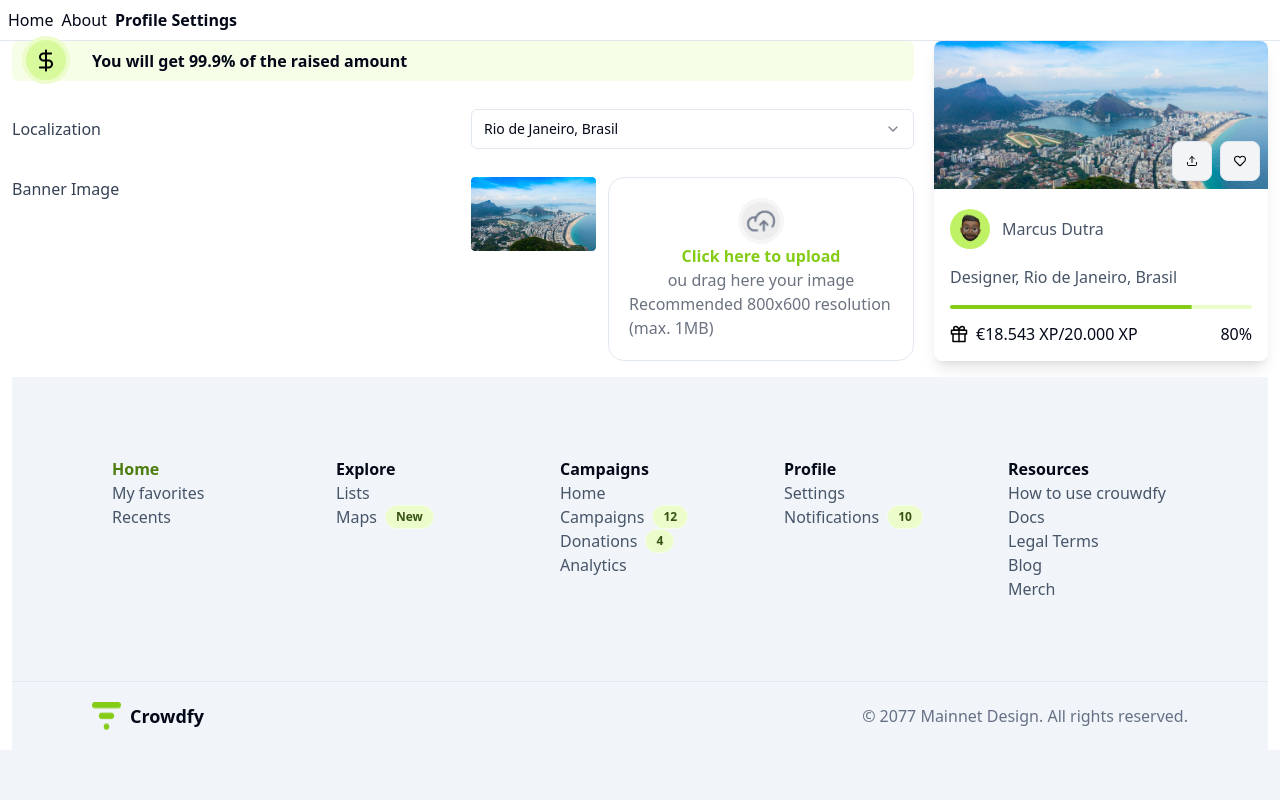
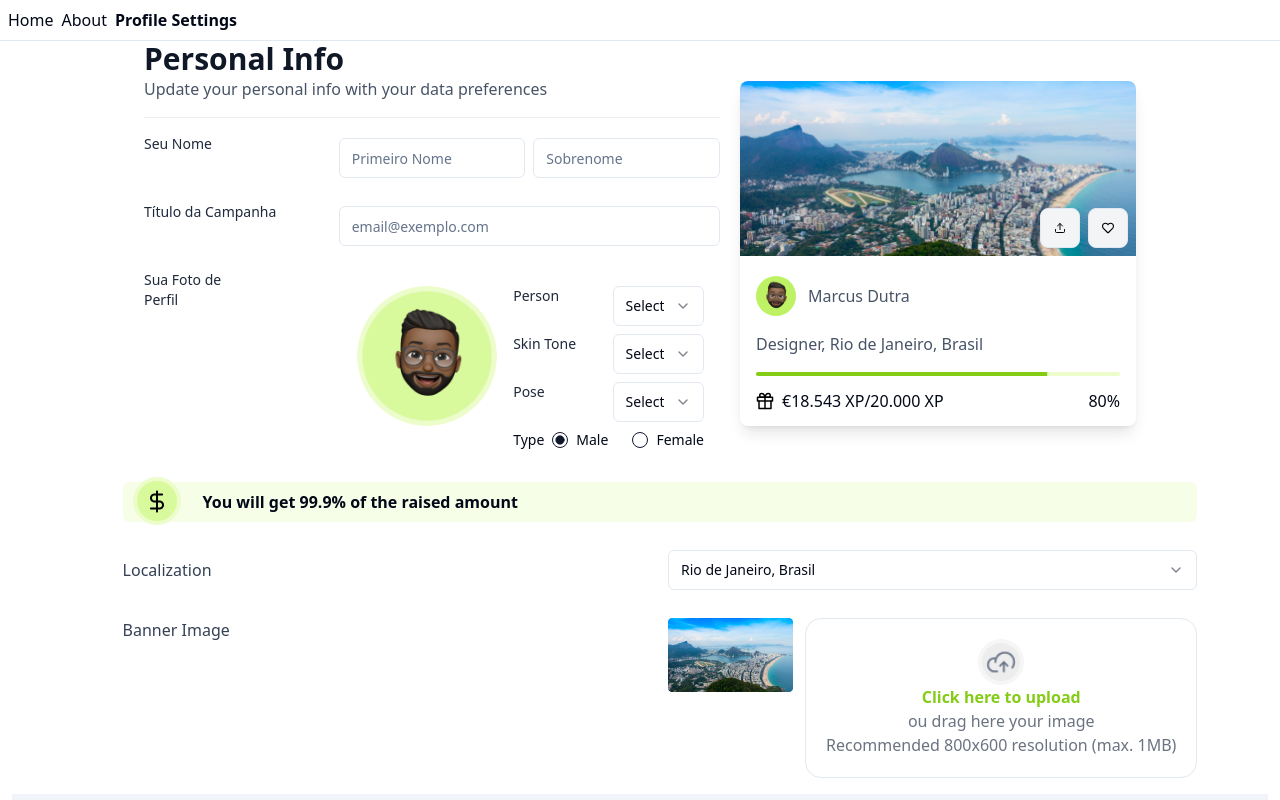
Before and after one commit to Aprender-e-Crescer/crowdfy, a React (Vite) app: page /profile-settings in a window 1280 px wide. Shown: the top 800 px of the page. Built offline with nearby package versions, Linux system fonts and the light colour scheme.

Commit message:
ajustando profile

```diff
--- a/src/routes/profile-settings.tsx
+++ b/src/routes/profile-settings.tsx
@@ -4,6 +4,7 @@ import { Localization } from '@/components/localization'
 import { createFileRoute } from '@tanstack/react-router'
 import ImageAvatar from '@/assets/imagemavatar.png'
 import ImageFundo from '@/assets/Image overlay.png'
+import PersonalInfo from '@/components/personalInfo'
 
 export const Route = createFileRoute('/profile-settings')({
   component: ProfileSettings,
@@ -13,27 +14,28 @@ function ProfileSettings() {
   return (
     <>
       <div className=" md:hidden  flex flex-col mx-3 gap-y-4">
-        <div className="flex flex-col gap-x-5">
-          <Localization />
-
-          <div className="flex justify-center ">
-            <Card
-              avatarName="Marcus Dutra"
-              avatarSrc={ImageAvatar}
-              cardDescription="Designer, Rio de Janeiro, Brasil"
-              cardTitle=""
-              donationValue="18.543 XP/20.000 XP"
-              imageSrc={ImageFundo}
-              progressValue={80}
-            />
+        <div className="flex flex-col gap-y-5">
+          <div className="flex flex-col justify-center gap-y-8">
+            <PersonalInfo />
+            <Localization />
           </div>
         </div>
+        <Card
+          avatarName="Marcus Dutra"
+          avatarSrc={ImageAvatar}
+          cardDescription="Designer, Rio de Janeiro, Brasil"
+          cardTitle=""
+          donationValue="18.543 XP/20.000 XP"
+          imageSrc={ImageFundo}
+          progressValue={80}
+        />
+
         <Footer />
       </div>
 
-      <div className=" hidden md:flex flex-col mx-3 gap-y-4">
-        <div className="flex  gap-x-5">
-          <Localization />
+      <div className=" hidden md:flex flex-col mx-3 gap-y-4 justify-center items-center">
+        <div className="flex gap-x-5 justify-center items-center">
+          <PersonalInfo />
           <Card
             avatarName="Marcus Dutra"
             avatarSrc={ImageAvatar}
@@ -44,6 +46,9 @@ function ProfileSettings() {
             progressValue={80}
           />
         </div>
+        <div className="flex ml-10">
+          <Localization />
+        </div>
         <Footer />
       </div>
     </>
```
